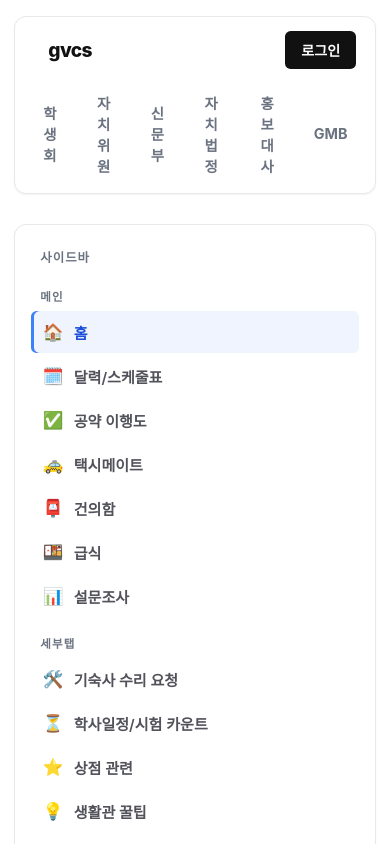
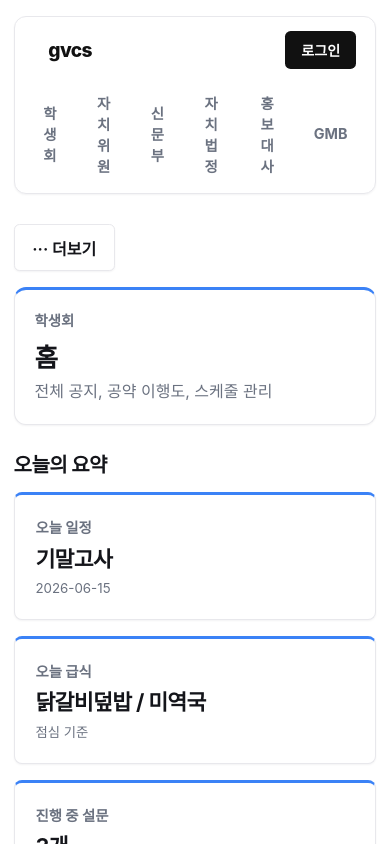
Before and after one commit to mg223080612-a11y/Dormhome, a React (Vite) app: page / in a window 390 px wide. Shown: the top 844 px of the page. Built offline with nearby package versions, Linux system fonts and the light colour scheme; a web font is replaced by a local one.

Commit message:
좁은 화면에서 사이드바 숨김 + '더보기' 토글 버튼으로 펼치기
Co-Authored-By: Claude Opus 4.8 (1M context) <noreply@anthropic.com>

```diff
--- a/src/components/Layout.jsx
+++ b/src/components/Layout.jsx
@@ -1,3 +1,4 @@
+import { useState } from 'react';
 import DepartmentSwitcher from './DepartmentSwitcher';
 import Sidebar from './Sidebar';
 import { getDepartment } from '../data/departments';
@@ -18,6 +19,20 @@ export default function Layout({
     allMenu.find((item) => item.id === activePage)?.label ||
     (activePage === 'department' ? dept.label : '홈');
 
+  // 좁은 화면에서 사이드바 펼침 여부
+  const [menuOpen, setMenuOpen] = useState(false);
+
+  // 메뉴 선택 / 부서 선택 시 사이드바를 닫습니다.
+  const navigateAndClose = (page) => {
+    setMenuOpen(false);
+    onNavigate(page);
+  };
+
+  const selectDeptAndClose = (id) => {
+    setMenuOpen(false);
+    onSelectDepartment(id);
+  };
+
   return (
     <div
       className="app-shell"
@@ -29,7 +44,7 @@ export default function Layout({
       }}
     >
       <header className="top-bar">
-        <button className="brand-pill" type="button" onClick={() => onNavigate('home')}>
+        <button className="brand-pill" type="button" onClick={() => navigateAndClose('home')}>
           gvcs
         </button>
 
@@ -37,7 +52,7 @@ export default function Layout({
           <DepartmentSwitcher
             selectedDepartment={selectedDepartment}
             activePage={activePage}
-            onSelect={onSelectDepartment}
+            onSelect={selectDeptAndClose}
           />
         </div>
 
@@ -53,8 +68,18 @@ export default function Layout({
         </div>
       </header>
 
+      {/* 좁은 화면에서만 보이는 메뉴 토글 */}
+      <button
+        type="button"
+        className="menu-toggle"
+        aria-expanded={menuOpen}
+        onClick={() => setMenuOpen((open) => !open)}
+      >
+        ··· {menuOpen ? '메뉴 닫기' : '더보기'}
+      </button>
+
       <div className="main-grid">
-        <Sidebar activePage={activePage} onNavigate={onNavigate} />
+        <Sidebar activePage={activePage} onNavigate={navigateAndClose} open={menuOpen} />
         <main className="content-panel">
           <section className="page-hero">
             <div>
--- a/src/components/Sidebar.jsx
+++ b/src/components/Sidebar.jsx
@@ -14,9 +14,9 @@ function MenuButton({ item, activePage, onNavigate }) {
   );
 }
 
-export default function Sidebar({ activePage, onNavigate }) {
+export default function Sidebar({ activePage, onNavigate, open }) {
   return (
-    <aside className="sidebar">
+    <aside className={open ? 'sidebar open' : 'sidebar'}>
       <div className="sidebar-title">사이드바</div>
       <nav className="side-nav">
         <p className="side-section-title">메인</p>
--- a/src/styles/layout.css
+++ b/src/styles/layout.css
@@ -195,6 +195,21 @@
   min-width: 0;
 }
 
+/* 메뉴 토글 버튼 (넓은 화면에서는 숨김) */
+.menu-toggle {
+  display: none;
+  align-items: center;
+  gap: 0.4rem;
+  margin-bottom: 1rem;
+  padding: 0.65rem 1.1rem;
+  border: 1px solid var(--line);
+  border-radius: var(--radius-sm);
+  background: #ffffff;
+  color: var(--ink);
+  font-weight: 700;
+  box-shadow: var(--shadow-sm);
+}
+
 /* ── 페이지 히어로 (상단 포인트 라인만 부서색) ───────────── */
 .page-hero {
   display: flex;
@@ -236,24 +251,23 @@
     grid-template-columns: 1fr;
   }
 
+  /* 좁은 화면: 사이드바 숨김, '더보기' 버튼으로 펼침 */
+  .menu-toggle {
+    display: inline-flex;
+  }
+
   .sidebar {
+    display: none;
     position: static;
+    margin-bottom: 1.25rem;
+  }
+
+  .sidebar.open {
+    display: block;
   }
 
   .side-nav {
-    flex-flow: row wrap;
-    display: flex;
-    overflow-x: auto;
     max-height: none;
-  }
-
-  .sidebar-title,
-  .side-section-title {
-    width: 100%;
-  }
-
-  .side-item {
-    min-width: max-content;
   }
 }
 
```
